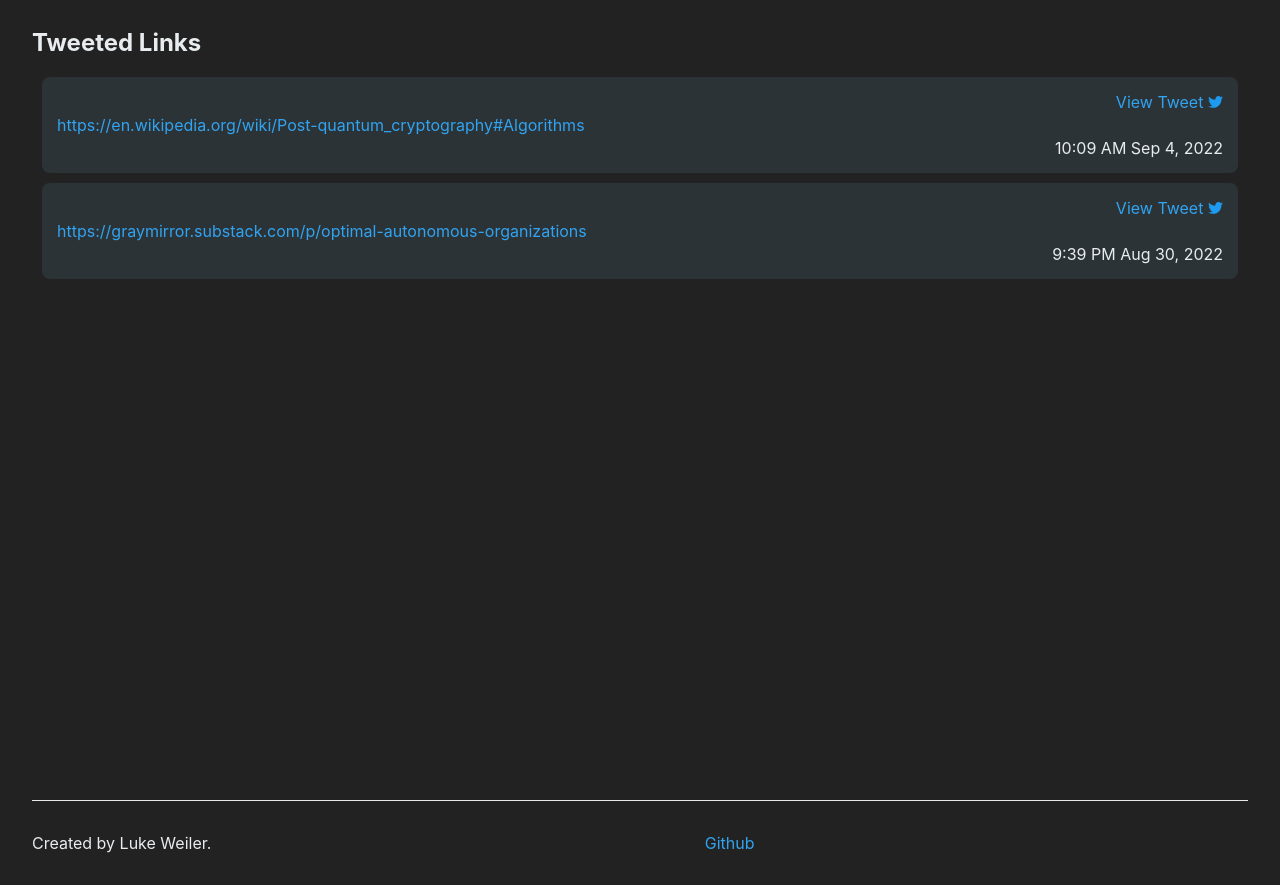
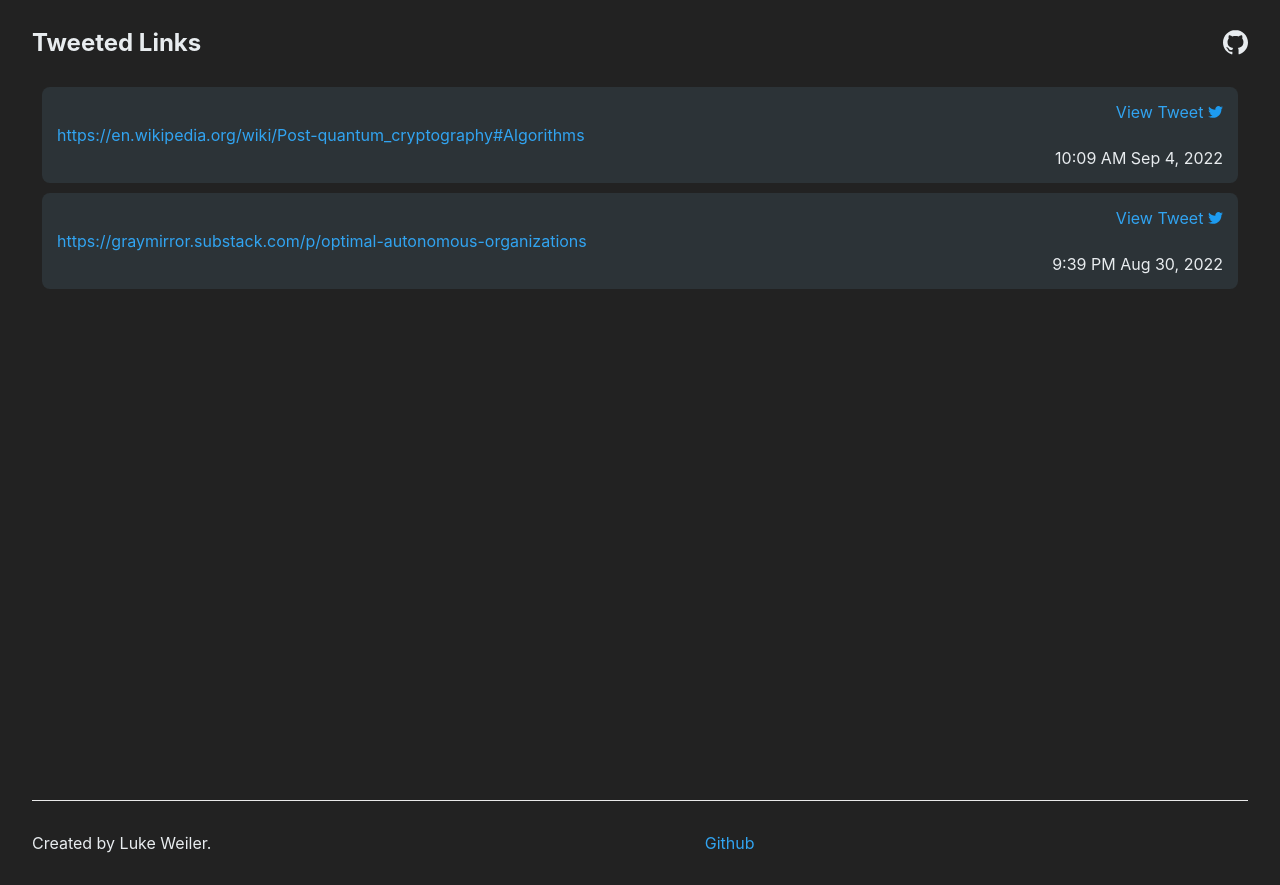
Before and after one commit to lukew3/tweetedlinks, a Next.js app: page / in a window 1280 px wide. Built offline with nearby package versions, Linux system fonts and the light colour scheme.

Commit message:
add github logo

```diff
--- a/pages/index.tsx
+++ b/pages/index.tsx
@@ -18,10 +18,11 @@ const Home: NextPage = () => {
       </Head>
 
       <main className={styles.main}>
-      	<nav>
+      	<nav className={styles.nav}>
 		<h1 className={styles.title}>
 		  Tweeted Links
 		</h1>
+		<img src='/img/github.svg' className={styles.ghLogo}/>
 	</nav>
 	<div className={styles.cards}>
 		{ data.map((entry, index) => {
--- a/styles/Home.module.css
+++ b/styles/Home.module.css
@@ -9,6 +9,13 @@
 
 .nav {
 	width: 100%;
+	justify-content: space-between;
+	display: flex;
+	align-items: center;
+}
+
+.ghLogo {
+	height: 25px;
 }
 
 .title {
```
Also changed, not shown: public/img/github.svg (added).
